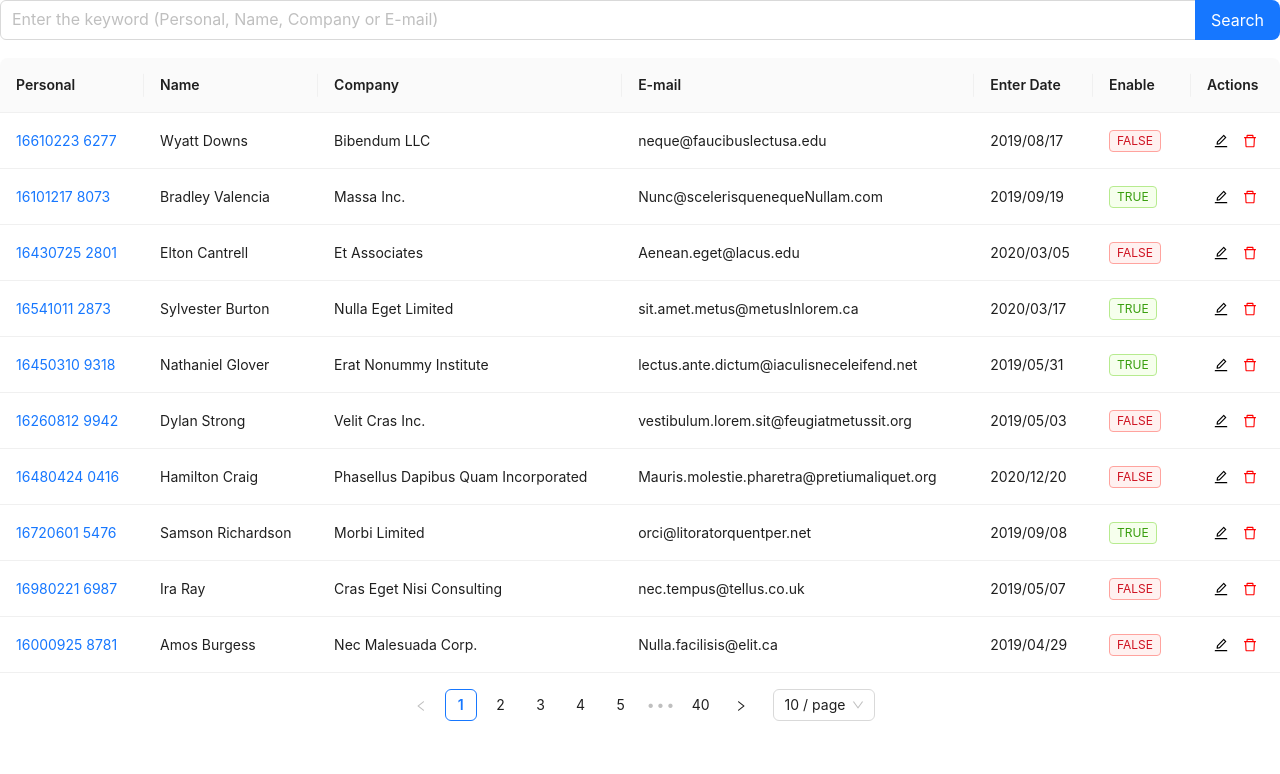
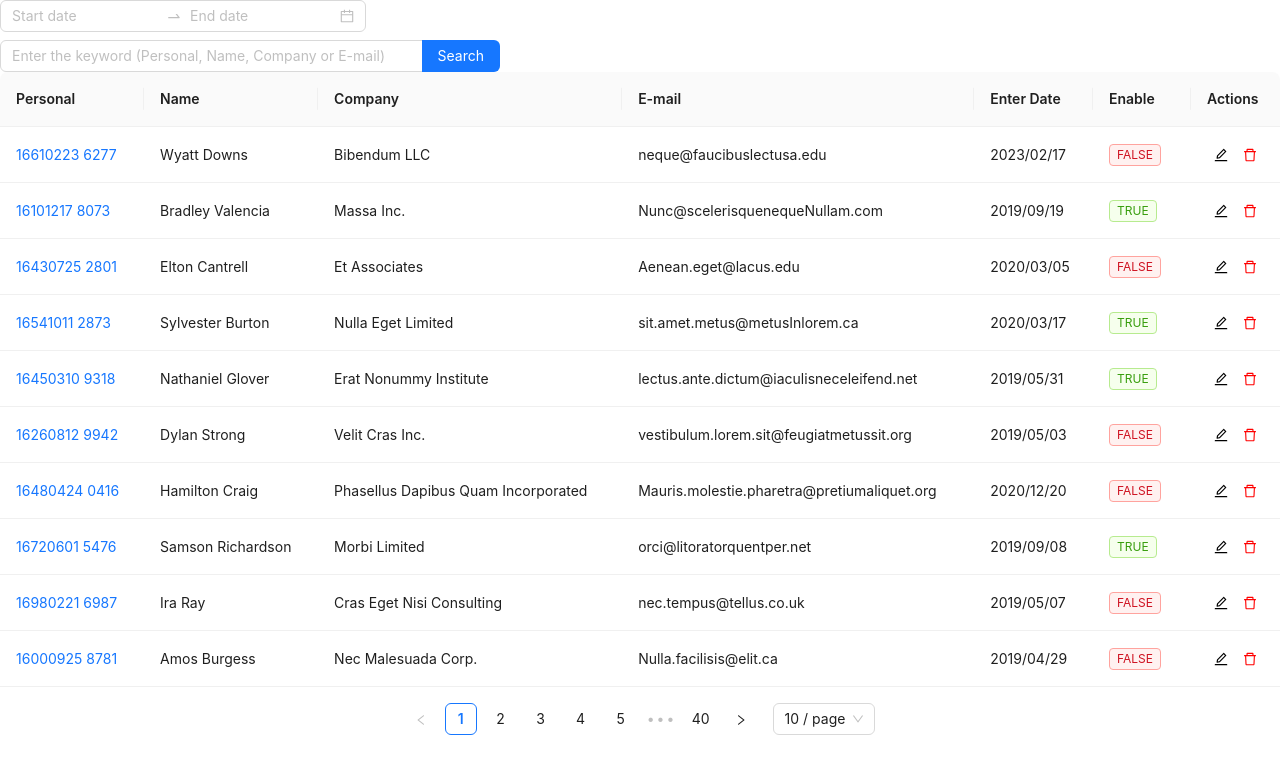
Before and after one commit to kloudbank-mfe/nextjs-v13-demo, a Next.js app in the folder host/: page /userinfo/pagination/page in a window 1280 px wide. Shown: the top 774 px of the page. Built offline with nearby package versions, Linux system fonts and the light colour scheme.

Commit message:
edit userinfo search, add date range picker

```diff
--- a/host/package.json
+++ b/host/package.json
@@ -16,6 +16,7 @@
     "eslint": "8.34.0",
     "eslint-config-next": "13.1.6",
     "less": "^4.1.3",
+    "moment": "^2.29.4",
     "next": "13.1.6",
     "react": "18.2.0",
     "react-dom": "18.2.0",
--- a/host/pages/userinfo/pagination/page.jsx
+++ b/host/pages/userinfo/pagination/page.jsx
@@ -1,4 +1,4 @@
-import { Tag, Modal, Input } from 'antd';
+import { Tag, Modal, Input, Space, DatePicker } from 'antd';
 import { EditOutlined, DeleteOutlined } from "@ant-design/icons";
 import useSWR from 'swr';
 import CustomTable from '#/components/TablePagination';
@@ -7,6 +7,8 @@ import CustomModal from '#/components/ModalEdit';
 import { useState, useEffect } from 'react';
 
 const { Search } = Input;
+const { RangePicker } = DatePicker;
+
 const fetcher = (url) => fetch(url).then((res) => res.json());
 const useUserInfo = () => {
   const { data, error } = useSWR('/api/userinfo', fetcher);
@@ -22,7 +24,8 @@ export default function Page() {
   const [dataList, setDataList] = useState([]);
   const [visible, setVisible] = useState(false);
   const [edit, setEdit] = useState(null);
-  const [filterInput, setFilterInput] = useState('')
+  const [filterInput, setFilterInput] = useState('');
+  const [dateRange, setDateRange] = useState([]);
 
   useEffect(() => {
     if (data) {
@@ -128,34 +131,59 @@ export default function Page() {
   };
 
   const filterData = () => {
-    if(filterInput === '') return dataList
+    let filteredData = [...dataList];
 
+    // Filter by date range
+    if (dateRange !== null) {
+      if (dateRange.length > 0) {
+        // filteredData = filteredData.filter((item) => {
+        //   const itemDate = moment(item.enterDate, "YYYY/MM/DD");
+        //   return itemDate.isBetween(dateRange[0], dateRange[1], null, '[]');
+        // });
+        const [start, end] = dateRange;
+        const startDate = new Date(start.format('YYYY/MM/DD'));
+        const endDate = new Date(end.format('YYYY/MM/DD'));
 
-    if(filterInput) {
-      return dataList.filter(({ personal, name, company, email }) => {
-        const targetStr = `${personal}${name}${company}${email}`;
-        return targetStr.includes(filterInput)
-      })
+        filteredData = dataList.filter((item) => {
+          const itemDate = new Date(item.enterDate);
+          return itemDate >= startDate && itemDate <= endDate;
+        });
       }
     }
 
+    // Filter by search input
+    if (filterInput !== '') {
+      filteredData = filteredData.filter(({ personal, name, company, email }) => {
+        const targetStr = `${personal}${name}${company}${email}`.toLowerCase();
+        return targetStr.includes(filterInput.toLowerCase());
+      });
+    }
+
+    return filteredData;
+  };
+
+  const handleDateChange = (dates) => {
+    setDateRange(dates);
+  };
+
   return (
     <>
-      <div>
+      <Space direction='vertical'>
+        <RangePicker
+          format="YYYY/MM/DD"
+          onChange={handleDateChange}
+          allowClear
+        />
         <Search
-          size="large"
+          style={{ width: 500 }}
+          size="middle"
           placeholder="Enter the keyword (Personal, Name, Company or E-mail)"
           allowClear
           enterButton="Search"
           onSearch={setFilterInput}
         />
-      </div>
-      <br/>
-      <div>
-        <CustomTable
-          dataList={filterData()}
-          columns={columns}
-        />
+      </Space>
+      <CustomTable dataList={filterData()} columns={columns} />
       <CustomModal
         visible={visible}
         edit={edit}
@@ -164,7 +192,6 @@ export default function Page() {
         onResetEditing={onResetEditing}
         setVisible={setVisible}
       />
-      </div>
     </>
-  )
+  );
 }
```
Also changed, not shown: host/pages/botkube/virtual-list/page.jsx (+10 -7 lines), host/json/userinfo.json, 1 other file (tests, documents, lock files or other folders). Lines whose indentation alone changed are shown as unchanged.
